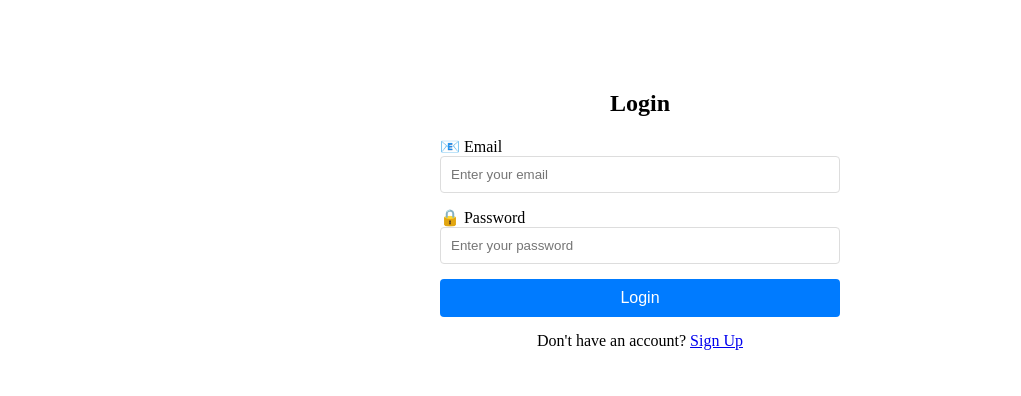
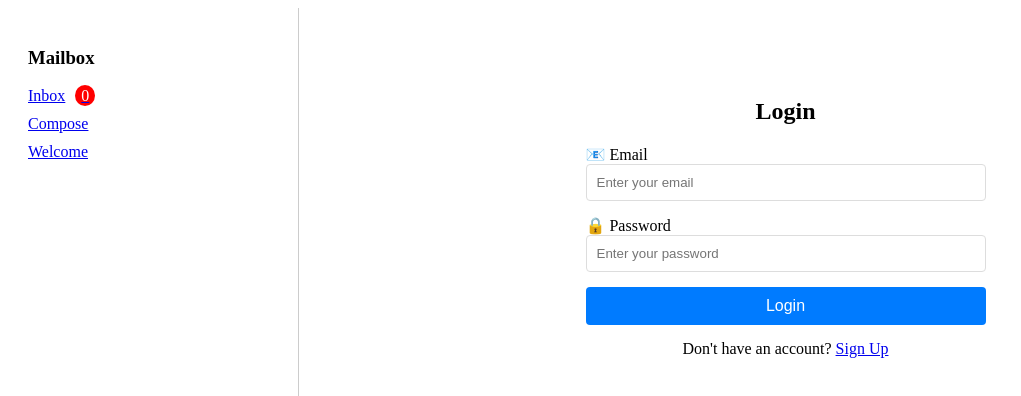
Before and after one commit to VinayYadav07/mailbox-client, a React (Vite) app: page /login in a window 1280 px wide. Shown: the top 396 px of the page, without its empty margins (0-1021 px from the left). Built offline with nearby package versions, Linux system fonts and the light colour scheme; no server answers; sample sign-in values are in the browser's storage.

Commit message:
Implemented Realtime Mail Polling

```diff
--- a/src/App.jsx
+++ b/src/App.jsx
@@ -1,15 +1,27 @@
+// App.js
 import { BrowserRouter, Routes, Route, Navigate } from "react-router-dom";
 import Login from "./components/Login";
 import Signup from "./components/Signup";
 import Welcome from "./components/Welcome";
 import Compose from "./components/Compose";
 import Inbox from "./components/Inbox";
+import Sidebar from "./components/Sidebar";
+import { useState } from "react";
 
 const App = () => {
   const isAuthenticated = localStorage.getItem("token");
+  const [unreadCount, setUnreadCount] = useState(0);
+
+  // Unread count ko update karne ka function
+  const handleUnreadCountChange = (newCount) => {
+    setUnreadCount(newCount);
+  };
 
   return (
     <BrowserRouter>
+      <div style={{ display: "flex" }}>
+        {isAuthenticated && <Sidebar unreadCount={unreadCount} />}
+        <div style={{ flex: 1 }}>
           <Routes>
             <Route
               path="/"
@@ -33,9 +45,17 @@ const App = () => {
             />
             <Route
               path="/inbox"
-          element={isAuthenticated ? <Inbox /> : <Navigate to="/login" />}
+              element={
+                isAuthenticated ? (
+                  <Inbox onUnreadCountChange={handleUnreadCountChange} />
+                ) : (
+                  <Navigate to="/login" />
+                )
+              }
             />
           </Routes>
+        </div>
+      </div>
     </BrowserRouter>
   );
 };
--- a/src/components/Inbox.jsx
+++ b/src/components/Inbox.jsx
@@ -1,3 +1,4 @@
+// Inbox.jsx (Updated with Polling)
 import { useState, useEffect, useReducer } from "react";
 import { useNavigate } from "react-router-dom";
 import { auth, db } from "../firebase";
@@ -60,10 +61,11 @@ const inboxReducer = (state, action) => {
   }
 };
 
-const Inbox = () => {
+const Inbox = ({ onUnreadCountChange }) => {
   const [state, dispatch] = useReducer(inboxReducer, initialState);
   const navigate = useNavigate();
 
+  // Fetch emails every 2 seconds
   useEffect(() => {
     const fetchEmails = async () => {
       const user = auth.currentUser;
@@ -96,14 +98,26 @@ const Inbox = () => {
           emailList.push({ id: doc.id, ...doc.data() });
         });
         dispatch({ type: "SET_EMAILS", payload: emailList });
+
+        // Notify App.js about unread count
+        if (onUnreadCountChange) {
+          onUnreadCountChange(emailList.filter((email) => !email.read).length);
+        }
       } catch (err) {
         console.error("Error fetching emails:", err);
         dispatch({ type: "SET_ERROR", payload: "Failed to load emails" });
       }
     };
 
+    // Initial fetch
     fetchEmails();
-  }, [navigate, state.currentView]);
+
+    // Poll every 2 seconds
+    const interval = setInterval(fetchEmails, 2000);
+
+    // Cleanup
+    return () => clearInterval(interval);
+  }, [navigate, state.currentView, onUnreadCountChange]);
 
   const handleEmailClick = async (email) => {
     if (email.read) {
--- /dev/null
+++ b/src/components/Sidebar.jsx
@@ -0,0 +1,46 @@
+// src/components/Sidebar.jsx
+import React from "react";
+import { Link } from "react-router-dom";
+
+const Sidebar = ({ unreadCount }) => {
+  return (
+    <div
+      style={{
+        width: "250px",
+        borderRight: "1px solid #ccc",
+        padding: "20px",
+        minHeight: "100vh",
+      }}
+    >
+      <h3>Mailbox</h3>
+      <div style={{ marginBottom: "10px" }}>
+        <Link to="/inbox">
+          <span>Inbox</span>
+          <span
+            style={{
+              marginLeft: "10px",
+              background: "red",
+              color: "white",
+              borderRadius: "50%",
+              padding: "2px 6px",
+            }}
+          >
+            {unreadCount}
+          </span>
+        </Link>
+      </div>
+      <div style={{ marginBottom: "10px" }}>
+        <Link to="/compose">
+          <span>Compose</span>
+        </Link>
+      </div>
+      <div style={{ marginBottom: "10px" }}>
+        <Link to="/welcome">
+          <span>Welcome</span>
+        </Link>
+      </div>
+    </div>
+  );
+};
+
+export default Sidebar;
```
Also changed, not shown: src/components/MailList.jsx (added, +68 -0 lines). Lines whose indentation alone changed are shown as unchanged.
